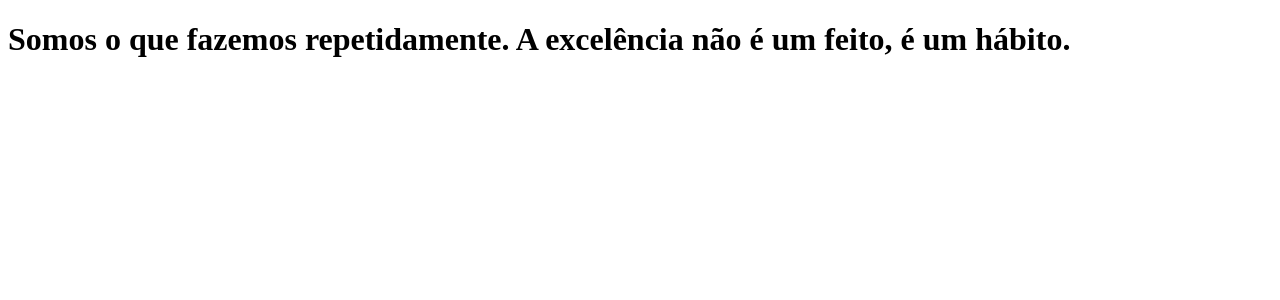
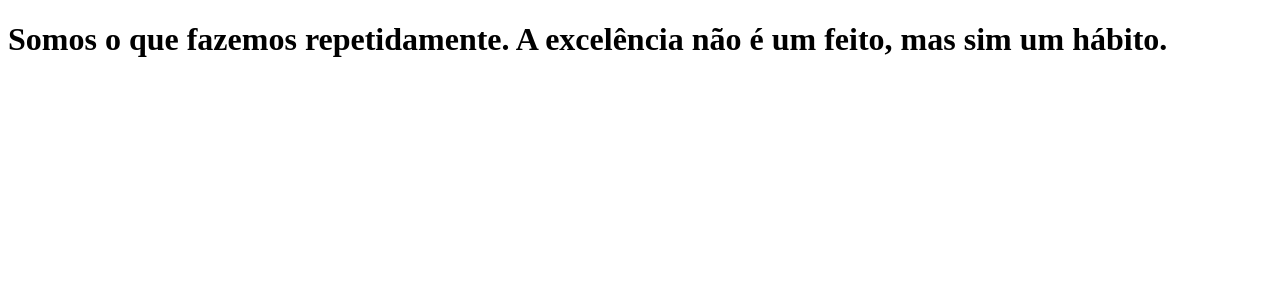
Before and after one commit to GuilhermeIsmael/clone-tabnews, a Next.js app: page / in a window 1280 px wide. Shown: the top 300 px of the page. Built offline with nearby package versions, Linux system fonts and the light colour scheme.

Commit message:
modifica a frase

```diff
--- a/pages/index.js
+++ b/pages/index.js
@@ -1,5 +1,5 @@
 function Home() {
-    return <h1>Somos o que fazemos repetidamente. A excelência não é um feito, é um hábito.</h1>
+    return <h1>Somos o que fazemos repetidamente. A excelência não é um feito, mas sim um hábito.</h1>
 }
 
 export default Home
```
